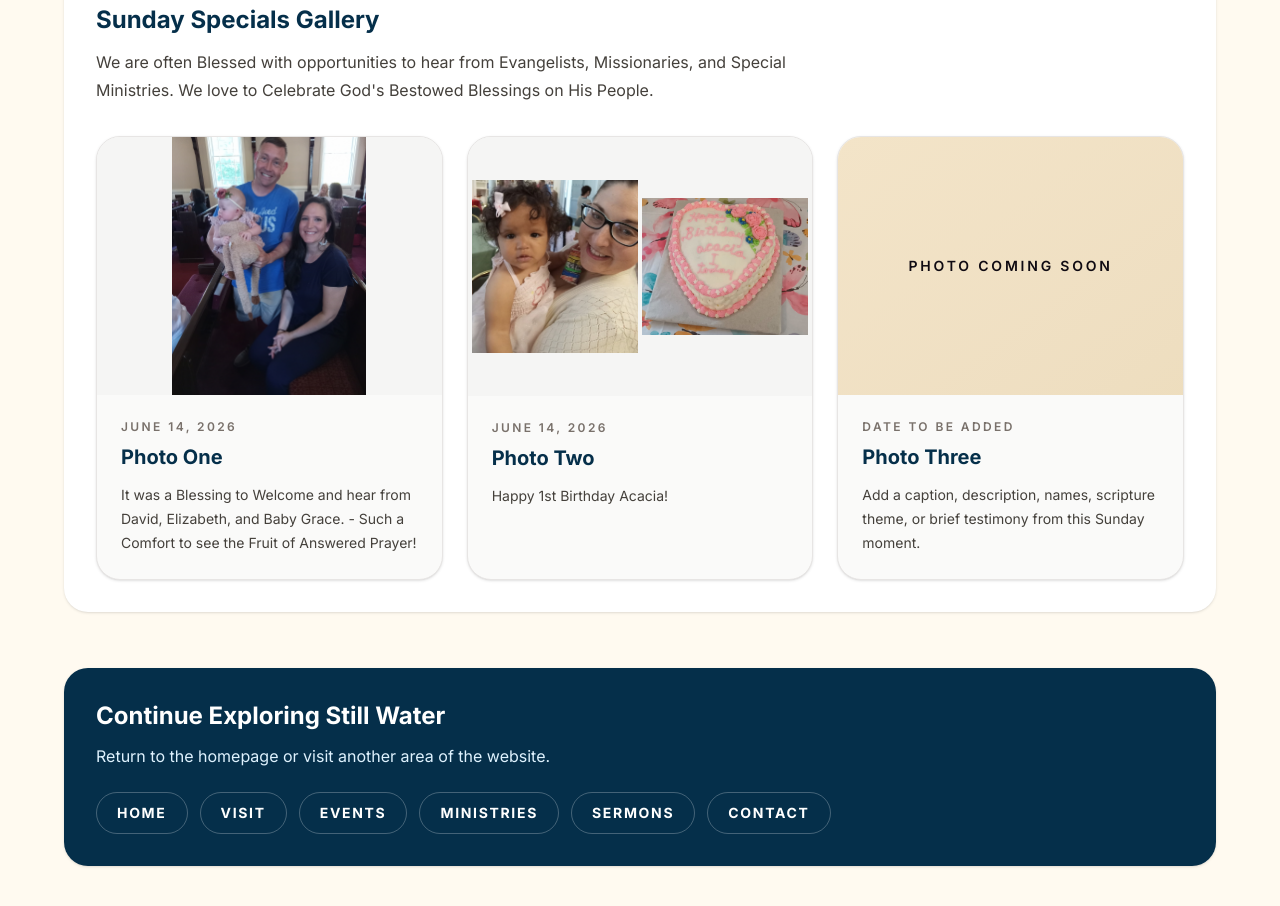
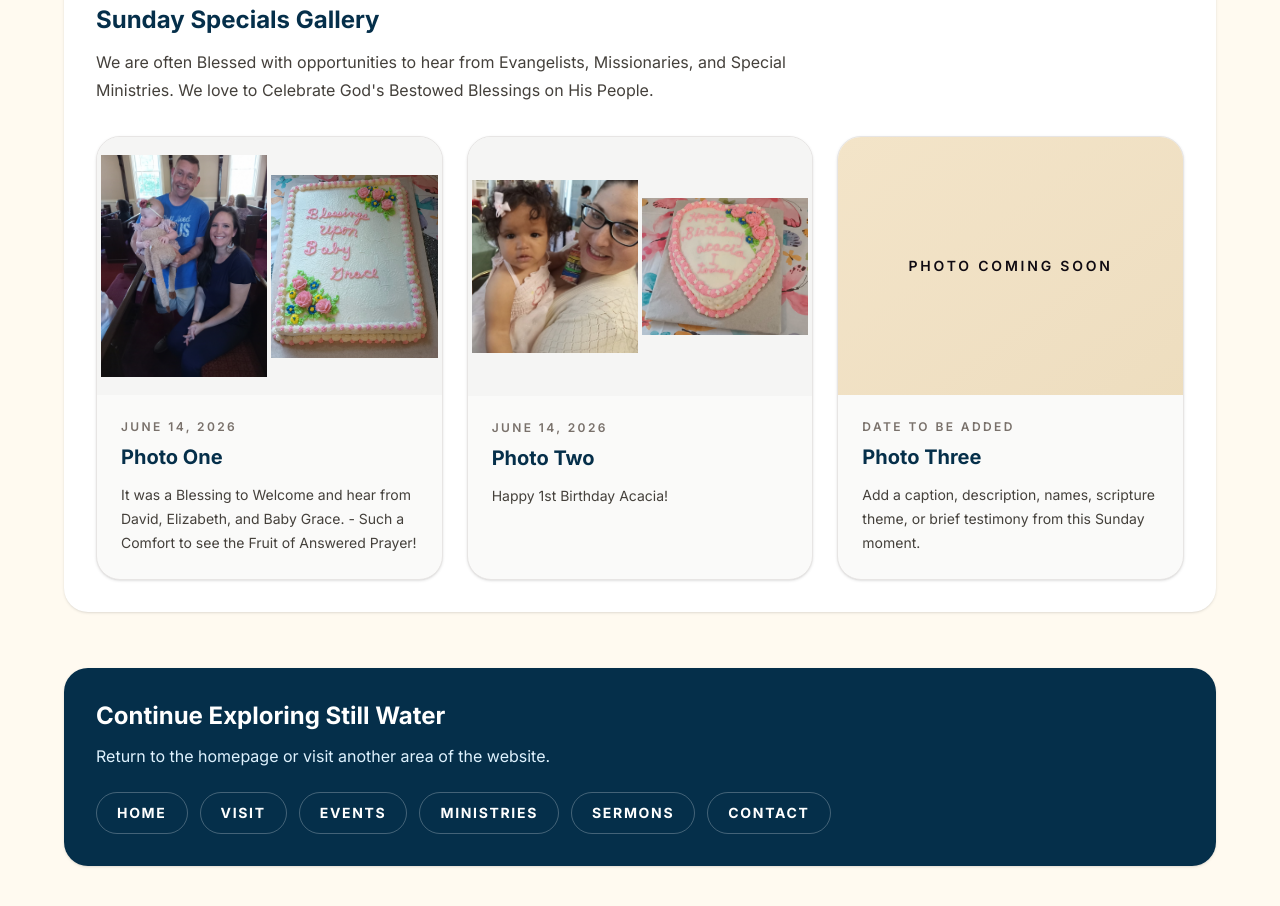
Before and after one commit to edesent/stillwater-christian-fellowship, a Next.js app: page /sunday-saints in a window 1280 px wide. Shown: the part 3500-4406 px from the top of the page. Built offline with nearby package versions, Linux system fonts and the light colour scheme.

Commit message:
Add second image to Sunday Specials Photo One card

```diff
--- a/src/app/sunday-saints/page.tsx
+++ b/src/app/sunday-saints/page.tsx
@@ -44,8 +44,16 @@ const quickLinks = [
 const starterCards = ["Photo One", "Photo Two", "Photo Three"];
 
 const sundaySpecialsPhotoOne = {
-  image: "/graceparentssanctuary2-6-14-26.jpeg",
-  alt: "David, Elizabeth, and Baby Grace visiting Still Water Christian Fellowship",
+  images: [
+    {
+      src: "/graceparentssanctuary2-6-14-26.jpeg",
+      alt: "David, Elizabeth, and Baby Grace visiting Still Water Christian Fellowship",
+    },
+    {
+      src: "/gracecake-6-14-26-special.jpg",
+      alt: "Celebration cake for Baby Grace at Still Water Christian Fellowship",
+    },
+  ],
   date: "June 14, 2026",
   title: "Photo One",
   description:
```
